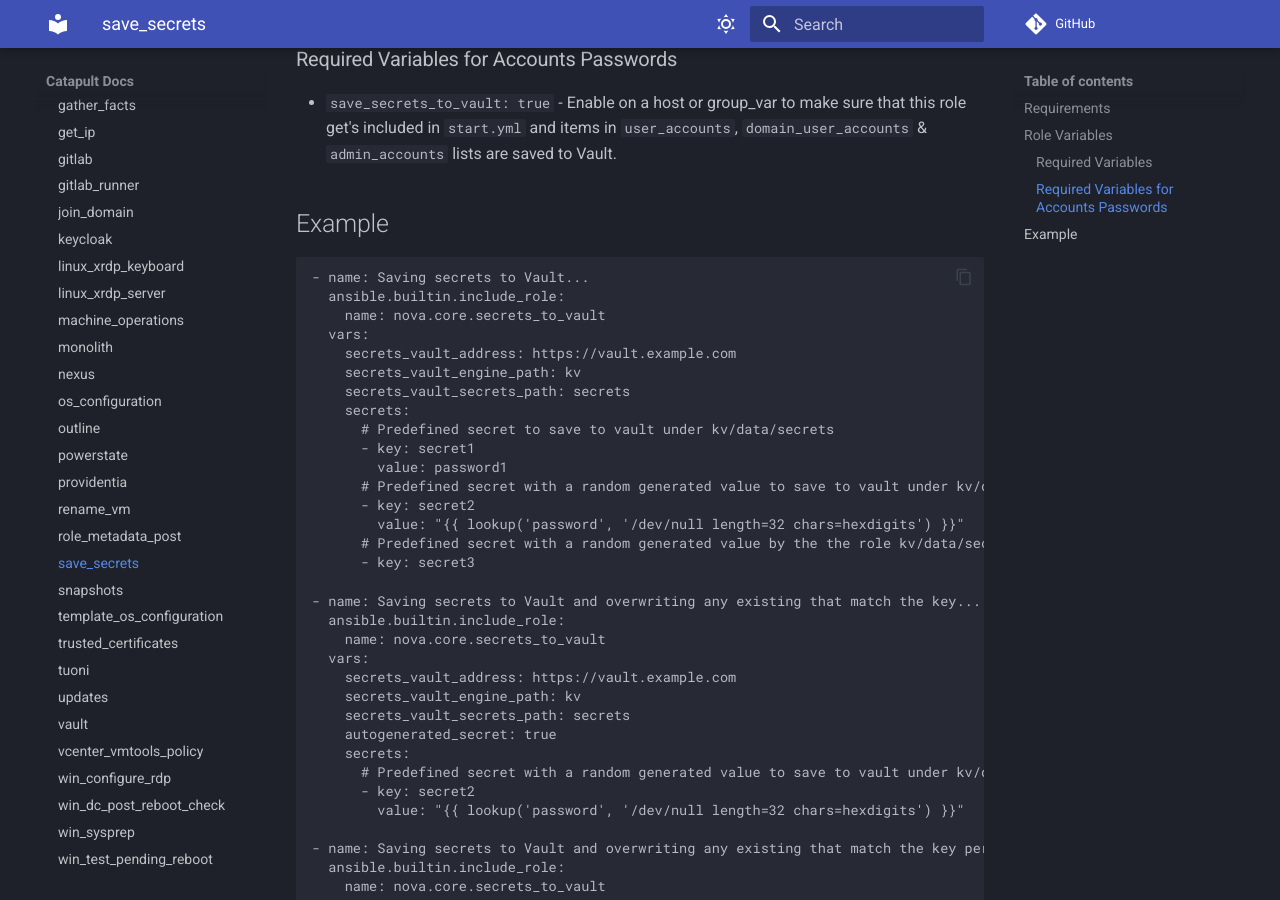
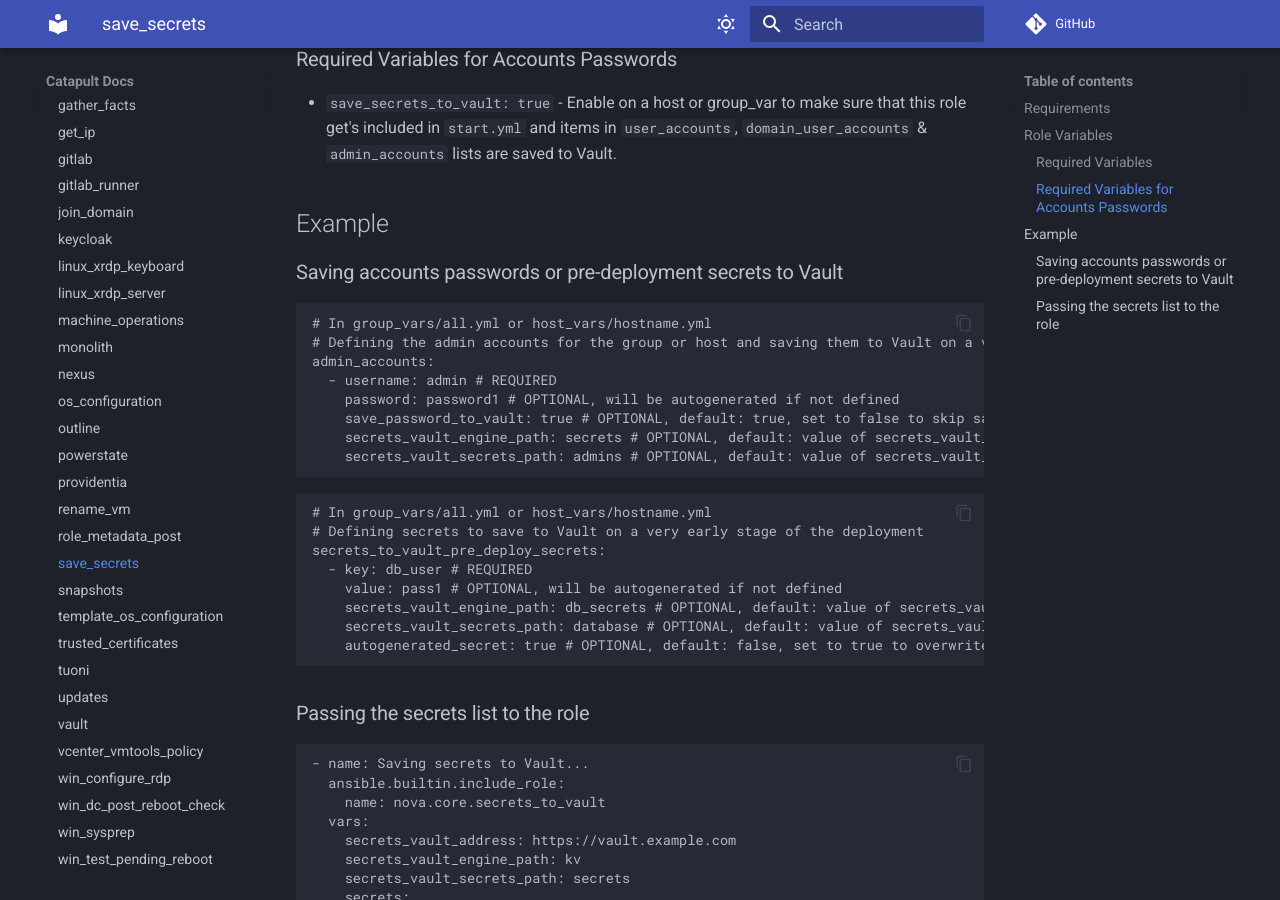
Before and after one commit to ClarifiedSecurity/catapult-docs, an MkDocs documentation site: the page built from docs/nova-core-collection/secrets_to_vault.md, in a window 1280 px wide and 900 px high, scrolled down 927 px. Built offline with MkDocs 1.6.1 and Material for MkDocs 9.7.7, drawn with Linux system fonts in a browser that asks for light colours; plug-ins that fetch from the network failed and are left out; comment, search, counter and statistics services are not loaded.

Commit message:
CatapultBot update docs

````diff
--- a/docs/nova-core-collection/secrets_to_vault.md
+++ b/docs/nova-core-collection/secrets_to_vault.md
@@ -27,6 +27,32 @@ Refer to [defaults/main.yml](https://github.com/ClarifiedSecurity/nova.core/blob
 - `save_secrets_to_vault: true` - Enable on a host or group_var to make sure that this role get's included in `start.yml` and items in `user_accounts`, `domain_user_accounts` & `admin_accounts` lists are saved to Vault.
 
 ## Example
+
+### Saving accounts passwords or pre-deployment secrets to Vault
+
+```yaml
+# In group_vars/all.yml or host_vars/hostname.yml
+# Defining the admin accounts for the group or host and saving them to Vault on a very early stage of the deployment
+admin_accounts:
+  - username: admin # REQUIRED
+    password: password1 # OPTIONAL, will be autogenerated if not defined
+    save_password_to_vault: true # OPTIONAL, default: true, set to false to skip saving this account password to Vault
+    secrets_vault_engine_path: secrets # OPTIONAL, default: value of secrets_vault_engine_path on a project level
+    secrets_vault_secrets_path: admins # OPTIONAL, default: value of secrets_vault_secrets_path on a project level
+```
+
+```yaml
+# In group_vars/all.yml or host_vars/hostname.yml
+# Defining secrets to save to Vault on a very early stage of the deployment
+secrets_to_vault_pre_deploy_secrets:
+  - key: db_user # REQUIRED
+    value: pass1 # OPTIONAL, will be autogenerated if not defined
+    secrets_vault_engine_path: db_secrets # OPTIONAL, default: value of secrets_vault_engine_path on a project level
+    secrets_vault_secrets_path: database # OPTIONAL, default: value of secrets_vault_secrets_path on a project level
+    autogenerated_secret: true # OPTIONAL, default: false, set to true to overwrite any existing secret with the same key
+```
+
+### Passing the secrets list to the role
 
 ```yaml
 - name: Saving secrets to Vault...
````
Also changed, not shown: docs/nova-core-collection/docker.md (+18 -2 lines), docs/nova-core-collection/linux_xrdp_server.md (+2 -2 lines).
